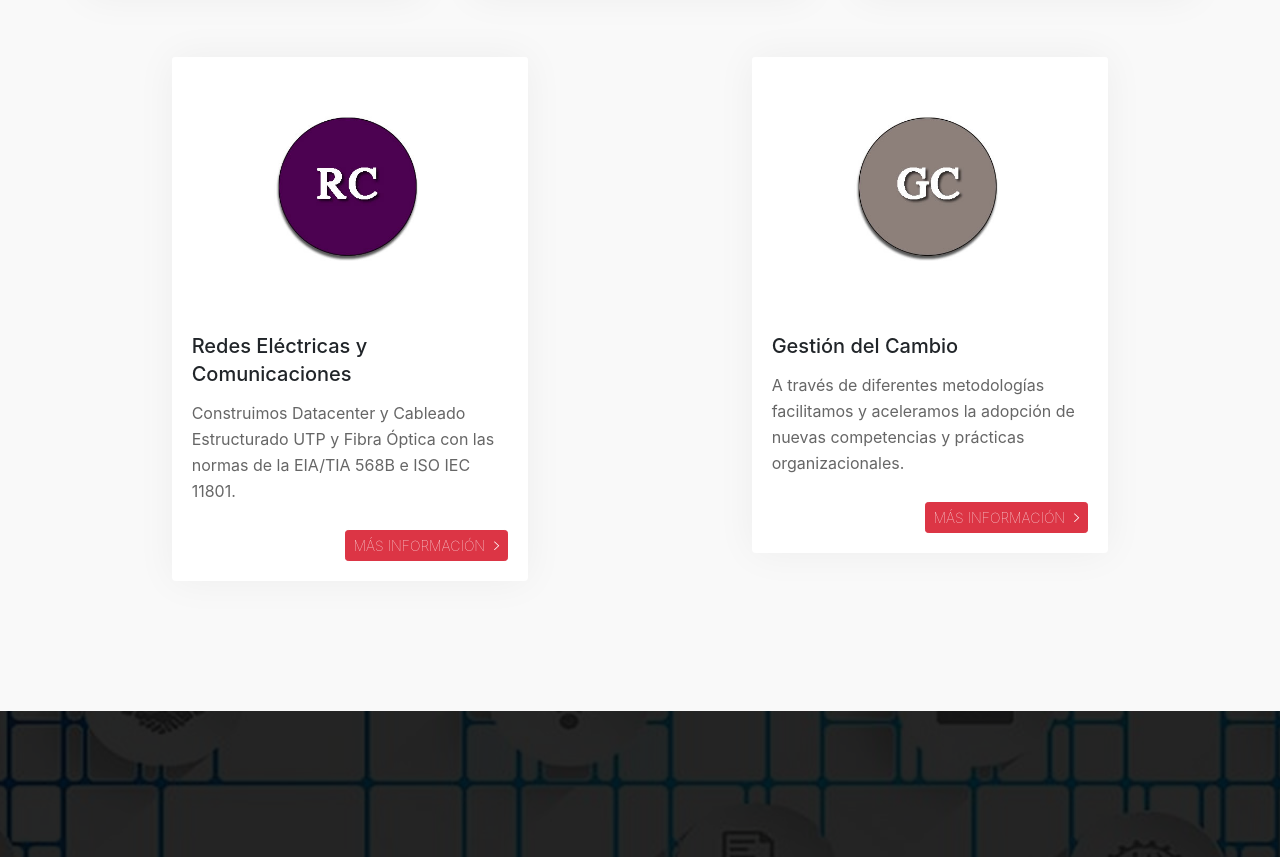
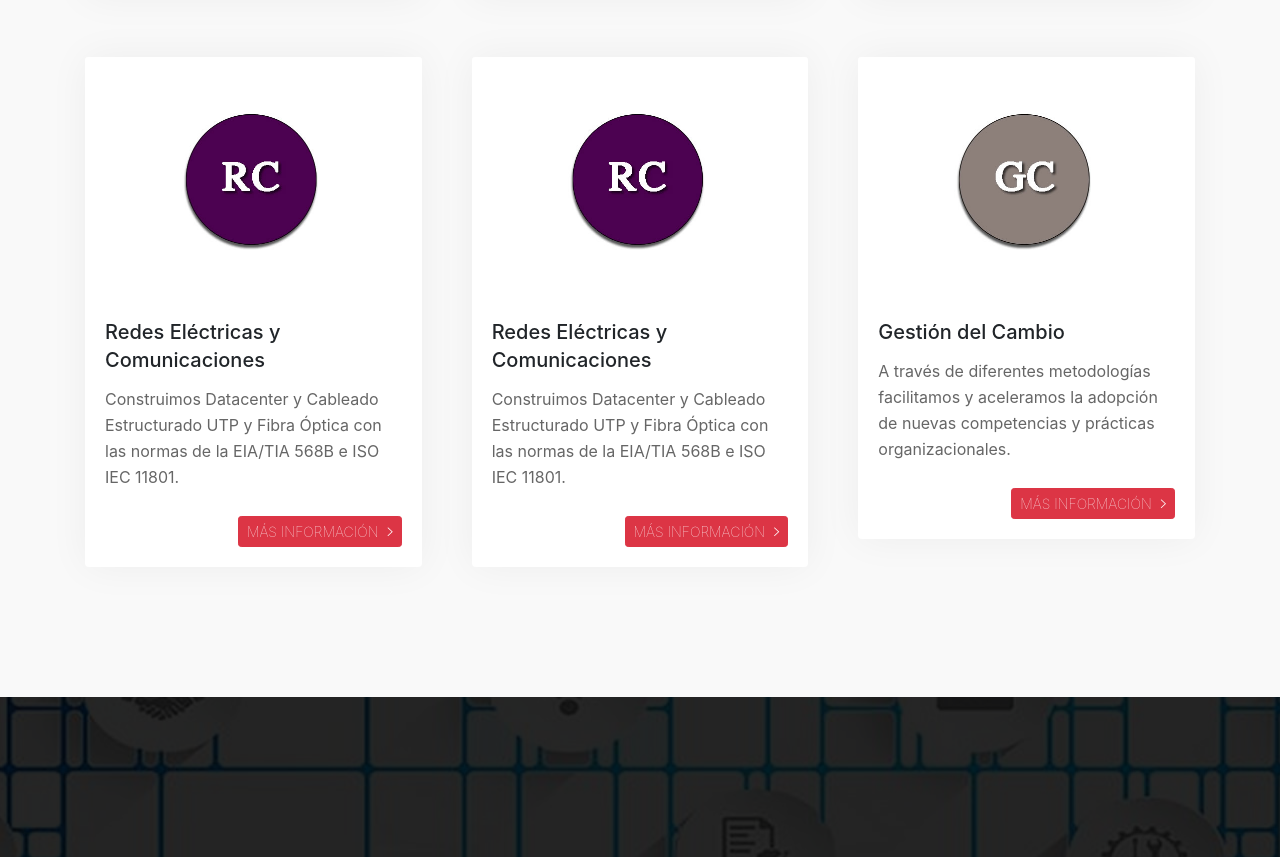
Before and after one commit to GiTaRoCa/OnzeTechnologies, a plain HTML site: page index.html in a window 1280 px wide. Shown: the part 3117-3974 px from the top of the page. Drawn offline with nearby package versions, Linux system fonts and the light colour scheme; files whose address does not match are found by name.

Commit message:
new changes

```diff
--- a/index.html
+++ b/index.html
@@ -218,7 +218,7 @@
               </div>
             </article>
           </div>
-          <div class=" mx-auto col-12 col-xs-6 col-sm-6 col-md-4 col-lg-4 col-lx-4">
+          <div class="col-12 col-xs-6 col-sm-6 col-md-4 col-lg-4 col-lx-4">
             <article class="card"> <img class="card-img-top" src="img/news/img10.jpg" alt="Article Image">
               <div class="card-body">
                 <h4 class="card-title">Redes Eléctricas y Comunicaciones</h4>
@@ -227,7 +227,16 @@
               </div>
             </article>
           </div>
-          <div class=" mx-auto col-12 col-xs-6 col-sm-6 col-md-4 col-lg-4 col-lx-4">
+          <div class="col-12 col-xs-6 col-sm-6 col-md-4 col-lg-4 col-lx-4">
+            <article class="card"> <img class="card-img-top" src="img/news/img10.jpg" alt="Article Image">
+              <div class="card-body">
+                <h4 class="card-title">Redes Eléctricas y Comunicaciones</h4>
+                <p class="card-text">Construimos Datacenter y Cableado Estructurado UTP y Fibra Óptica con las normas de la EIA/TIA 568B e ISO IEC 11801.</p>
+                <div class="text-right"> <a href="#" class="card-more btn btn-danger btn-sm" data-toggle="modal" data-target="#ModalInformation" data-id="25">Más información <i class="ion-ios-arrow-right"></i></a> </div>
+              </div>
+            </article>
+          </div>
+          <div class="col-12 col-xs-6 col-sm-6 col-md-4 col-lg-4 col-lx-4">
             <article class="card"> <img class="card-img-top" src="img/news/img11.jpg" alt="Article Image">
               <div class="card-body">
                 <h4 class="card-title">Gestión del Cambio</h4>
```
